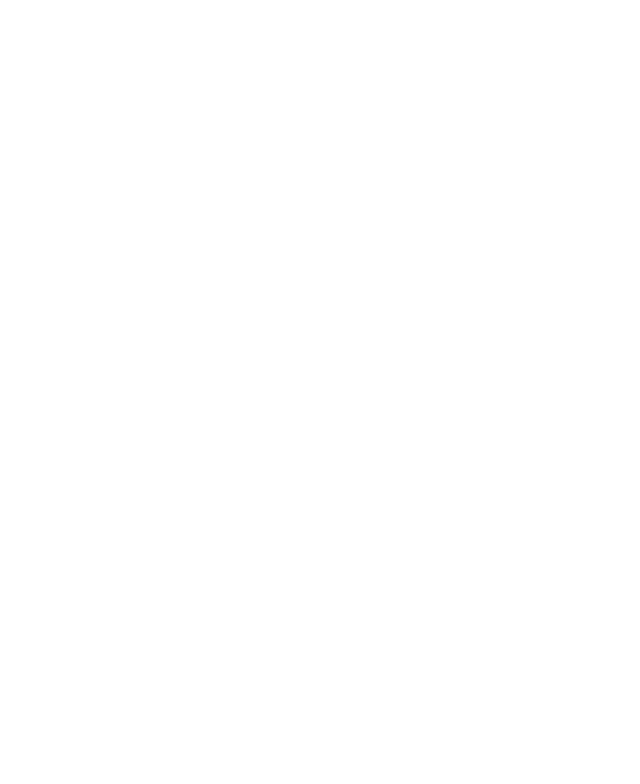
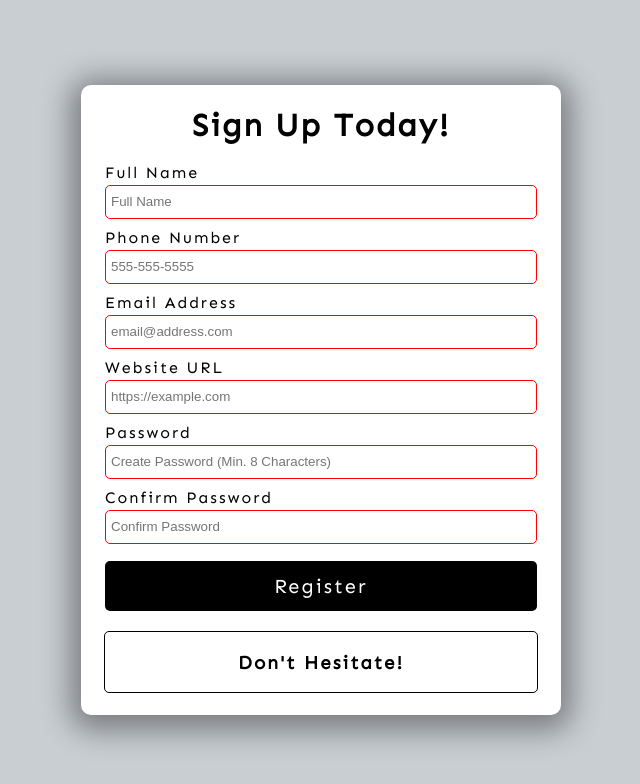
Before and after one commit to Tprafke/form-validator, a plain HTML site: page index.html in a window 1280 px wide. Shown: the whole page, without its empty margins (319-959 px from the left). Drawn offline with Linux system fonts and the light colour scheme.

Commit message:
html-validation-and-styling

```diff
--- a/index.html
+++ b/index.html
@@ -3,11 +3,58 @@
 <head>
     <meta charset="UTF-8">
     <meta name="viewport" content="width=device-width, initial-scale=1.0">
-    <title>Form Validator</title>
-    <link rel="stylesheet" href="https://cdnjs.cloudflare.com/ajax/libs/font-awesome/5.10.2/css/all.min.css"/>
+    <title>Form Validation</title>
     <link rel="stylesheet" href="style.css">
 </head>
 <body>
+    <div class="container">
+        <h1>Sign Up Today!</h1>
+        <!-- Form -->
+        <form id="form">
+            <!-- Full Name -->
+            <div class="form-group">
+                <label for="name">Full Name</label>
+                <input type="text" id="name" placeholder="Full Name"
+                    required minlength="3" maxlength="100">
+            </div>
+            <!-- Phone Number -->
+            <div class="form-group">
+                <label for="phone">Phone Number</label>
+                <input type="tel" id="phone" placeholder="555-555-5555"
+                    required pattern="[0-9]{3}-[0-9]{3}-[0-9]{4}">
+            </div>
+            <!-- Email Address -->
+            <div class="form-group">
+                <label for="email">Email Address</label>
+                <input type="email" id="email" placeholder="email@address.com"
+                    required>
+            </div>
+            <!-- Website Url -->
+            <div class="form-group">
+                <label for="website">Website URL</label>
+                <input type="url" id="website" placeholder="https://example.com"
+                    required>
+            </div>
+            <!-- Password -->
+            <div class="form-group">
+                <label for="password1">Password</label>
+                <input type="password" id="password1" placeholder="Create Password (Min. 8 Characters)"
+                    required pattern="^(?=.*\d)(?=.*[a-z])(?=.*[A-Z])(?=.*[a-zA-Z]).{8,}$"
+                    title="Please include at least 1 uppercase character, 1 lowercase character, and 1 number.">
+            </div>
+            <!-- Confirm Password -->
+            <div class="form-group">
+                <label for="password2">Confirm Password</label>
+                <input type="password" id="password2" placeholder="Confirm Password"
+                    required pattern="^(?=.*\d)(?=.*[a-z])(?=.*[A-Z])(?=.*[a-zA-Z]).{8,}$">
+            </div>
+            <button type="submit">Register</button>
+        </form>
+        <!-- Error/Success Message -->
+        <div class="message-container">
+            <h3 id="message">Don't Hesitate!</h3>
+        </div>
+    </div>
     <!-- Script -->
     <script src="script.js"></script>
 </body>
--- a/style.css
+++ b/style.css
@@ -1,9 +1,94 @@
+@import url("https://fonts.googleapis.com/css2?family=Sen&display=swap");
 
 html {
-  box-sizing: border-box;
+	box-sizing: border-box;
 }
 
 body {
-  margin: 0;
-  min-height: 100vh;
+	margin: 0;
+	min-height: 100vh;
+	font-family: Sen, sans-serif;
+	letter-spacing: 2px;
+	display: flex;
+	align-items: center;
+	justify-content: center;
+	background: #c9ced3;
 }
+
+.container {
+	width: 480px;
+	height: 630px;
+	background: white;
+	display: flex;
+	flex-direction: column;
+	align-items: center;
+	border-radius: 10px;
+	box-shadow: 0 5px 30px 10px rgba(0, 0, 0, 0.4);
+}
+
+/* form */
+
+form {
+	width: 90%;
+}
+
+.form-group {
+	height: 65px;
+}
+
+label {
+	position: relative;
+	bottom: 3px;
+}
+
+input {
+	width: 100%;
+	height: 34px;
+	padding: 5px;
+	border: 1px solid black;
+	border-radius: 5px;
+	outline: none;
+	box-sizing: border-box;
+	transition: all 0.3s;
+}
+
+input:valid {
+	border: 1px solid green;
+}
+
+input:invalid {
+	border: 1px solid red;
+}
+
+button {
+	cursor: pointer;
+	color: white;
+	background: black;
+	border: none;
+	border-radius: 5px;
+	height: 50px;
+	width: 100%;
+	font-family: Sen, sans-serif;
+	font-size: 20px;
+	letter-spacing: 2px;
+	margin-top: 5px;
+}
+
+button:hover {
+	filter: brightness(200%);
+	background: rgb(22, 22, 22);
+}
+
+button:focus {
+	outline: none;
+}
+
+.message-container {
+	border: 1px solid black;
+	border-radius: 5px;
+	width: 90%;
+	margin-top: 20px;
+	display: flex;
+	justify-content: center;
+	color: black;
+}
```
